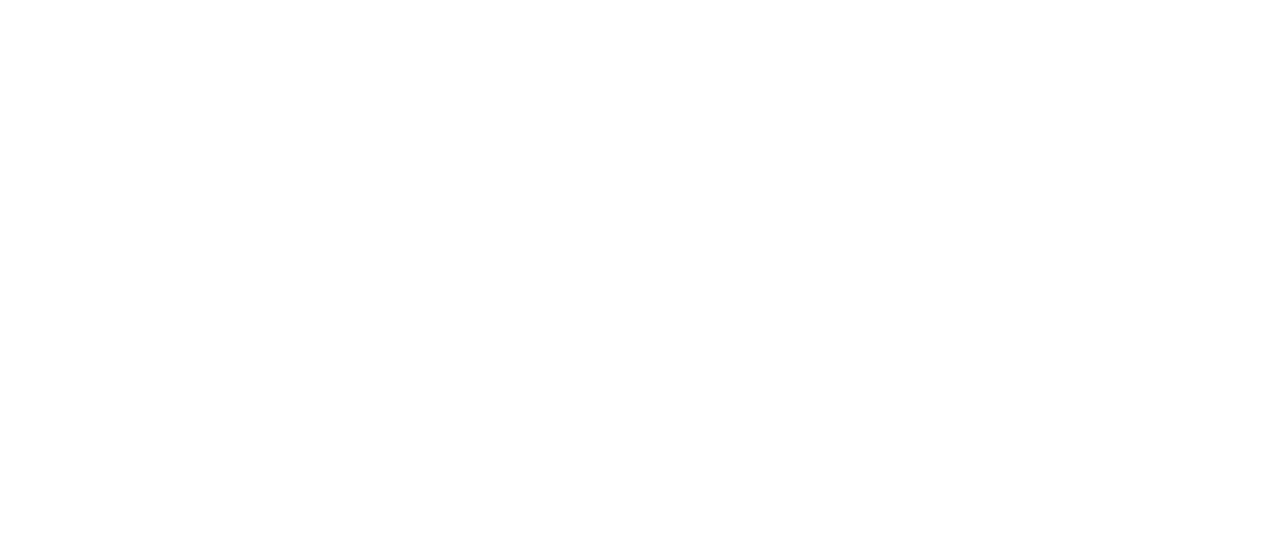
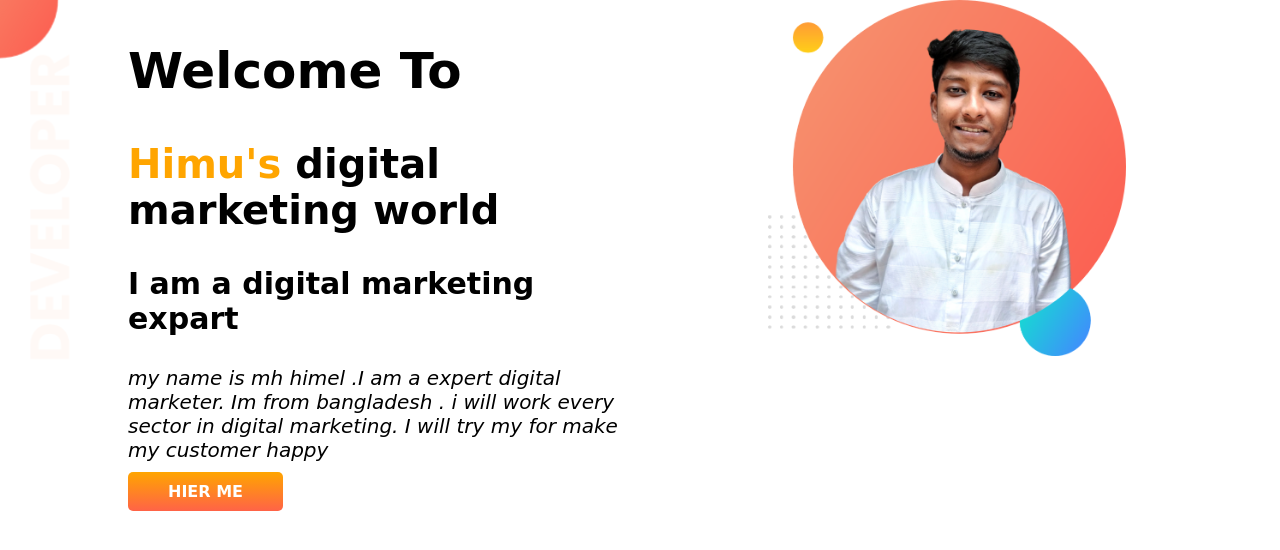
Before and after one commit to mhhimel45/my-d-portfolio, a plain HTML site: page index.html in a window 1280 px wide. Drawn offline with Linux system fonts and the light colour scheme; a web font is replaced by a local one.

Commit message:
top banner addeded

```diff
--- a/index.html
+++ b/index.html
@@ -4,10 +4,24 @@
     <meta charset="UTF-8">
     <meta http-equiv="X-UA-Compatible" content="IE=edge">
     <meta name="viewport" content="width=device-width, initial-scale=1.0">
-    <title>mh himu's portfolio</title>
+    <title>himu's portfolio</title>
+    <link rel="preconnect" href="https://fonts.googleapis.com">
+<link rel="preconnect" href="https://fonts.gstatic.com" crossorigin>
+<link href="https://fonts.googleapis.com/css2?family=DynaPuff&family=Poppins&display=swap" rel="stylesheet">
     <link rel="stylesheet" href="style.css">
 </head>
 <body>
-
+    <section class="top-banner">
+        <div class="half-width">
+            <h1>Welcome To</h1>
+            <h2> <span class="orange">Himu's</span> digital marketing world</h2>
+            <h3>I am a digital marketing expart</h3>
+            <p>my name is mh himel .I am a expert digital marketer. Im from bangladesh . i will work every sector in digital marketing. I will try my for make my customer happy</p>
+           <a class="link-button" target="_blank" href="https://www.facebook.com/profile.php?id=100008479609450">HIER ME</a>
+        </div>
+        <div class="half-width">
+            <img src="my-bg.png" alt="">
+        </div>
+    </section>
 </body>
 </html>
--- a/style.css
+++ b/style.css
@@ -0,0 +1,27 @@
+body{
+    font-family: 'DynaPuff', cursive;
+    margin: 0%;
+}
+h1{font-size: 50px;}
+h2{font-size: 40px;}
+h3{font-size: 30px;}
+p{font-size: 20px;}
+.orange{color: orange;}
+p{font-style: italic;}
+section{display: flex;}
+.half-width{width: 50%;
+            padding-left: 10%;
+}
+.half-width img{width: 70%;}
+.link-button{
+            text-decoration:none ;
+            background-image: linear-gradient(orange,tomato );
+            font-weight: 700;
+            color: white;
+            border-radius: 5px;
+            padding: 10px 40px;
+}
+.top-banner{
+    background-image: url(images/top-banner.png);
+    background-repeat: no-repeat;
+}
```
Also changed, not shown: images/dream-bg.png (added), images/exp-bg.png (added), images/flash.ico (added), images/jhankar.png (added), images/jhankar2.png (added), images/my-bg.png (added), images/my-bg2.png (added), images/top-banner.png (added), my-bg.png (added).
